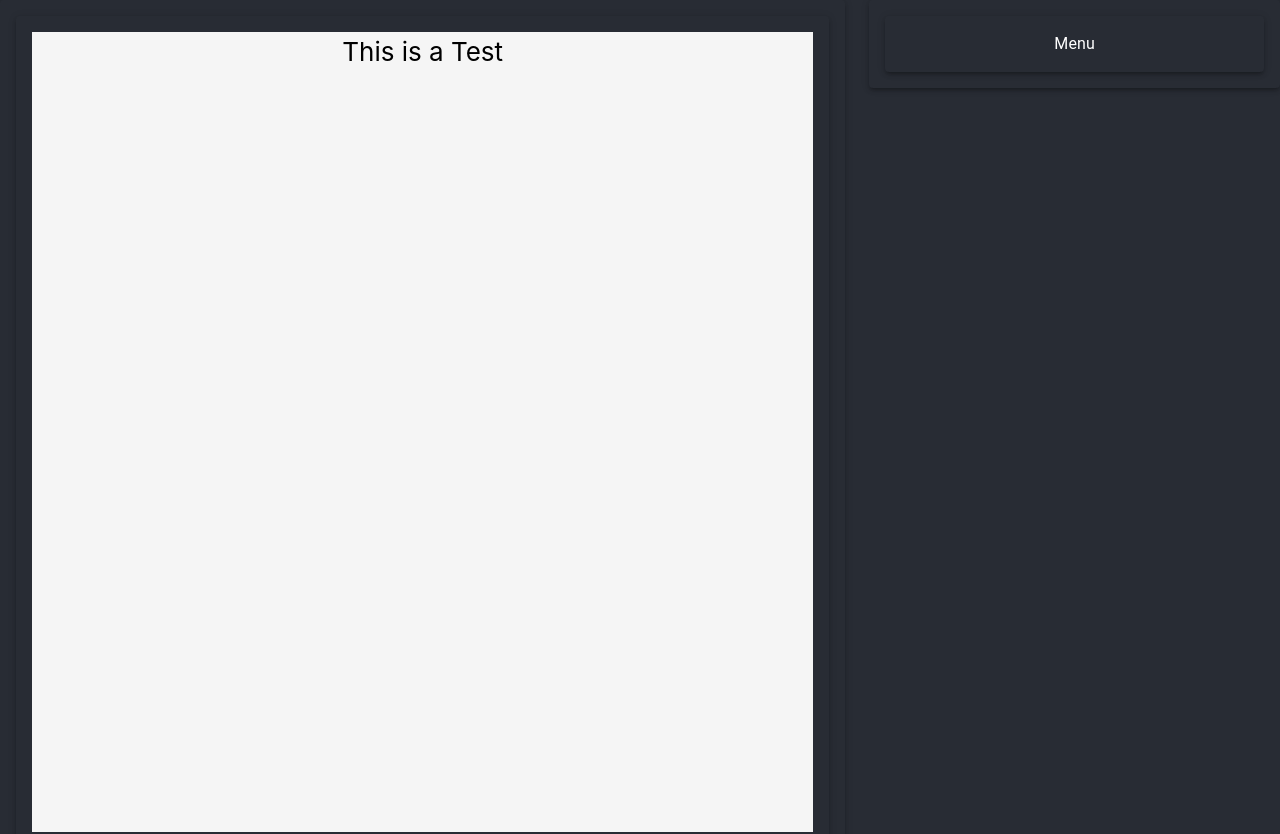
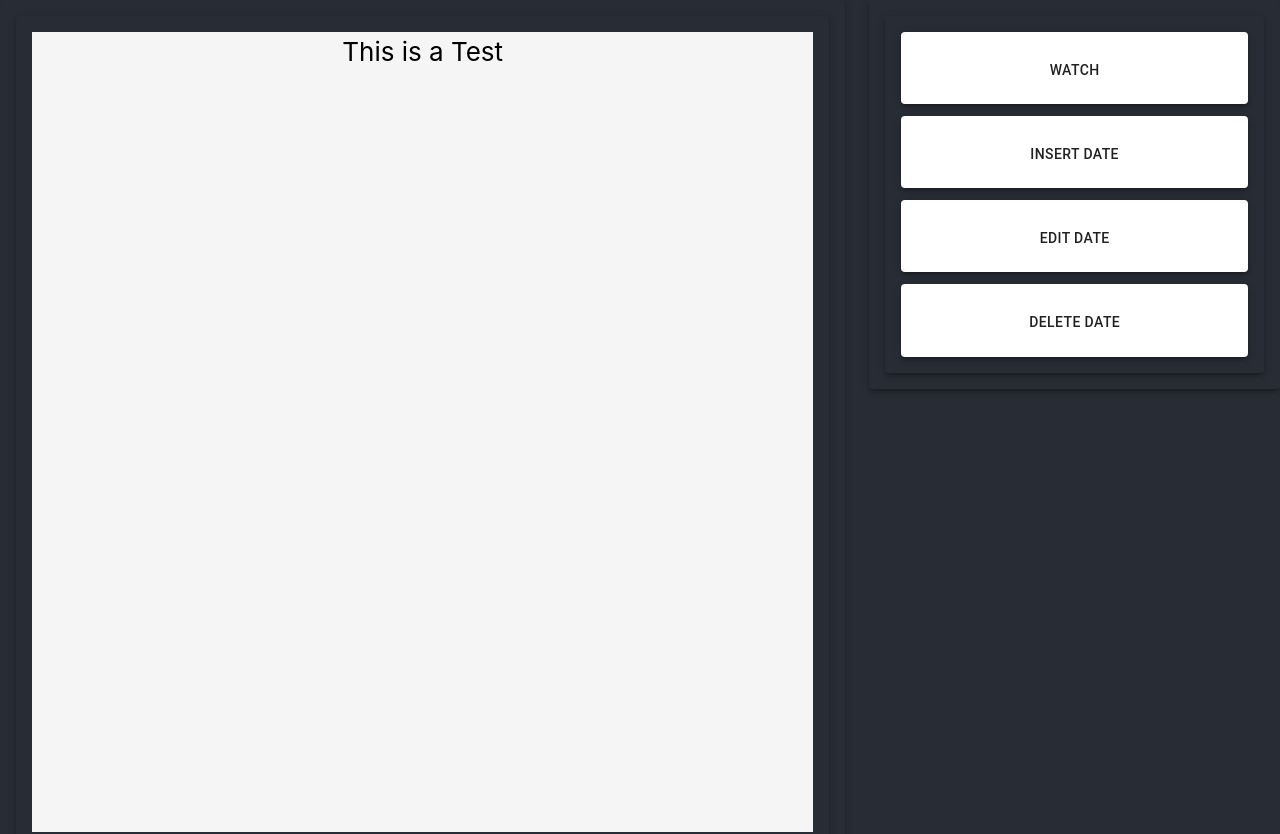
Before and after one commit to vonerikbarren/--Calendar-Scheduler--, a React (Create React App) app in the folder client/: page / in a window 1280 px wide. Shown: the top 834 px of the page. Built offline with nearby package versions, Linux system fonts and the light colour scheme.

Commit message:
added the menuButton Components and then used props to make more-- Only a Test

```diff
--- a/client/src/App.js
+++ b/client/src/App.js
@@ -57,7 +57,10 @@ function App() {
             <Grid item xs={4}>
               <Paper elevation={3} className={mui.paper}>
                 <Paper elevation={3} className={mui.paper}>
-                  <Typography> Menu </Typography>
+                  <MenuButtons ButtonName="Watch" />
+                  <MenuButtons ButtonName="Insert Date" />
+                  <MenuButtons ButtonName="Edit Date" />
+                  <MenuButtons ButtonName="Delete Date" />
                 </Paper>
               </Paper>
             </Grid>
--- a/client/src/Components/ComponentParts/MenuButtons/MenuButtons.js
+++ b/client/src/Components/ComponentParts/MenuButtons/MenuButtons.js
@@ -20,7 +20,7 @@ const useStyles = makeStyles((theme) => ({
     padding: theme.spacing(2),
     textAlign: 'center',
     color: "white",
-    backgroundColor: "Transparent"
+    backgroundColor: "White"
   },
   grid: {
     backgroundColor: "black"
@@ -28,13 +28,14 @@ const useStyles = makeStyles((theme) => ({
   button: {
     backgroundColor: "#282c34",
     color: "white",
+    borderColor: "white",
   }
 
 
 
 }));
 
-export default function MenuButtons() {
+export default function MenuButtons(props) {
   const mui = useStyles();
 
   return (
@@ -42,7 +43,7 @@ export default function MenuButtons() {
     <Grid container spacing={3}>
       <Grid item xs={12}>
         <Paper elevation={3} className={mui.paper}>
-          <Button> Test </Button>
+          <Button> {props.ButtonName} </Button>
         </Paper>
       </Grid>
     </Grid>
```
